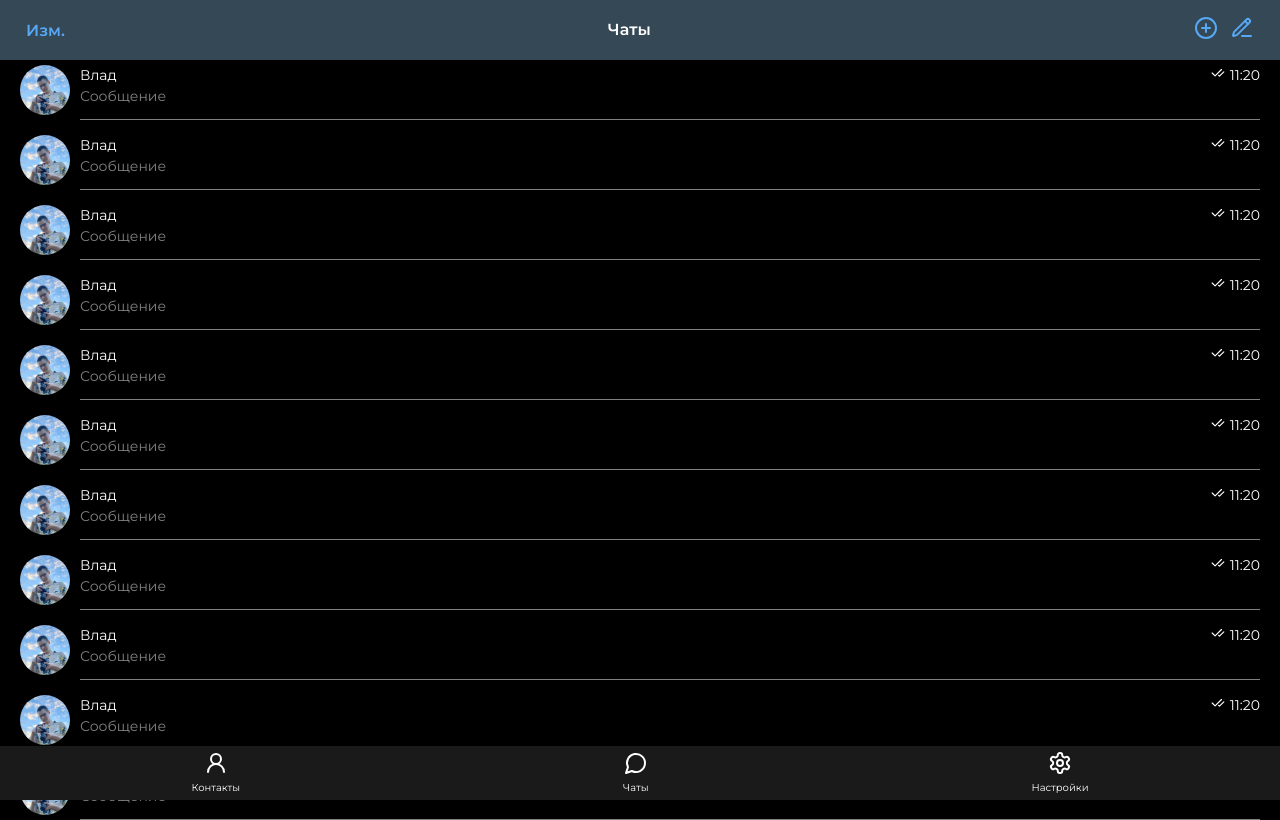
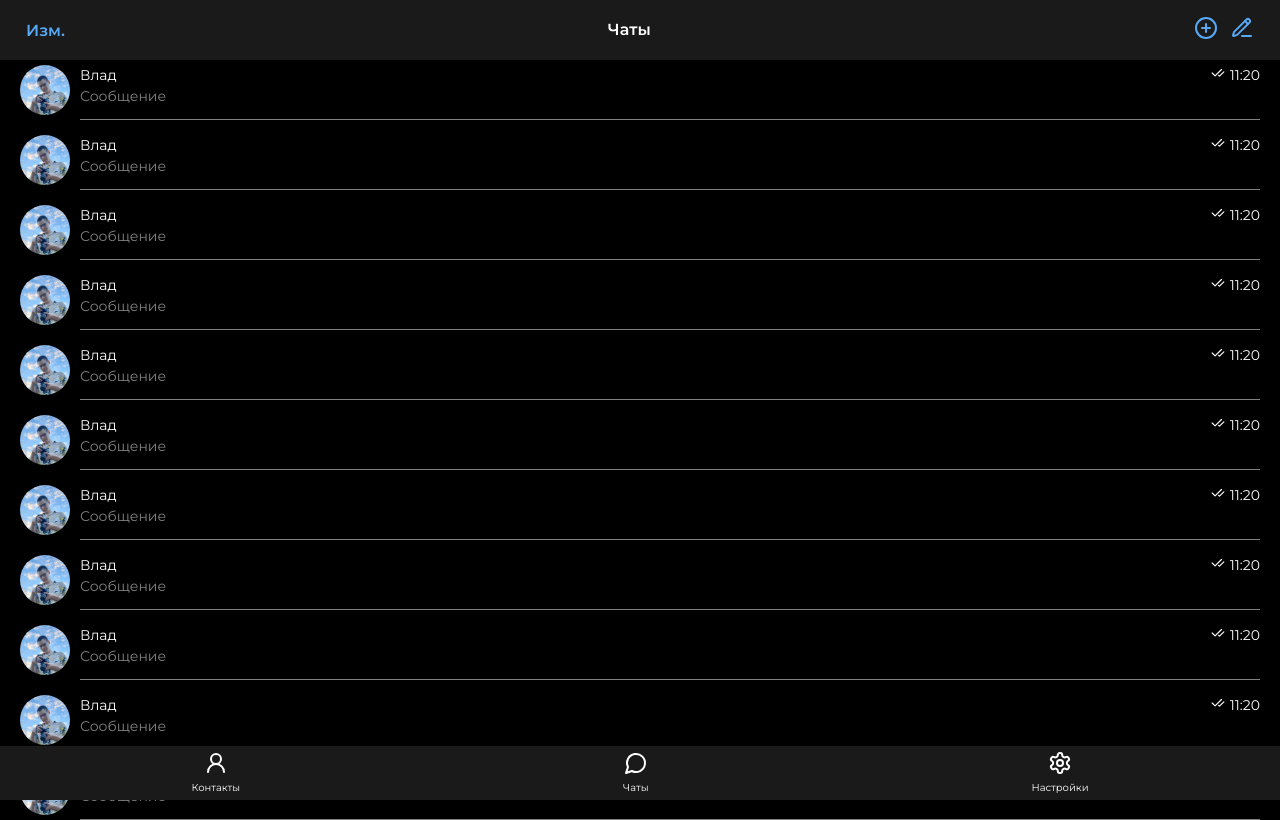
Before and after one commit to PU6ER/idioma-frontend, a React (Create React App) app: page / in a window 1280 px wide. Built offline with nearby package versions, Linux system fonts and the light colour scheme.

Commit message:
feat: change bg color

```diff
--- a/src/pages/home/HomePage.scss
+++ b/src/pages/home/HomePage.scss
@@ -5,7 +5,7 @@
 	height: 40px;
 	display: flex;
 	justify-content: space-around;
-	background-color: #344856;
+	background-color: #1a1a1a;
 	padding: 10px 0;
 	color: white;
 	&__first {
```
